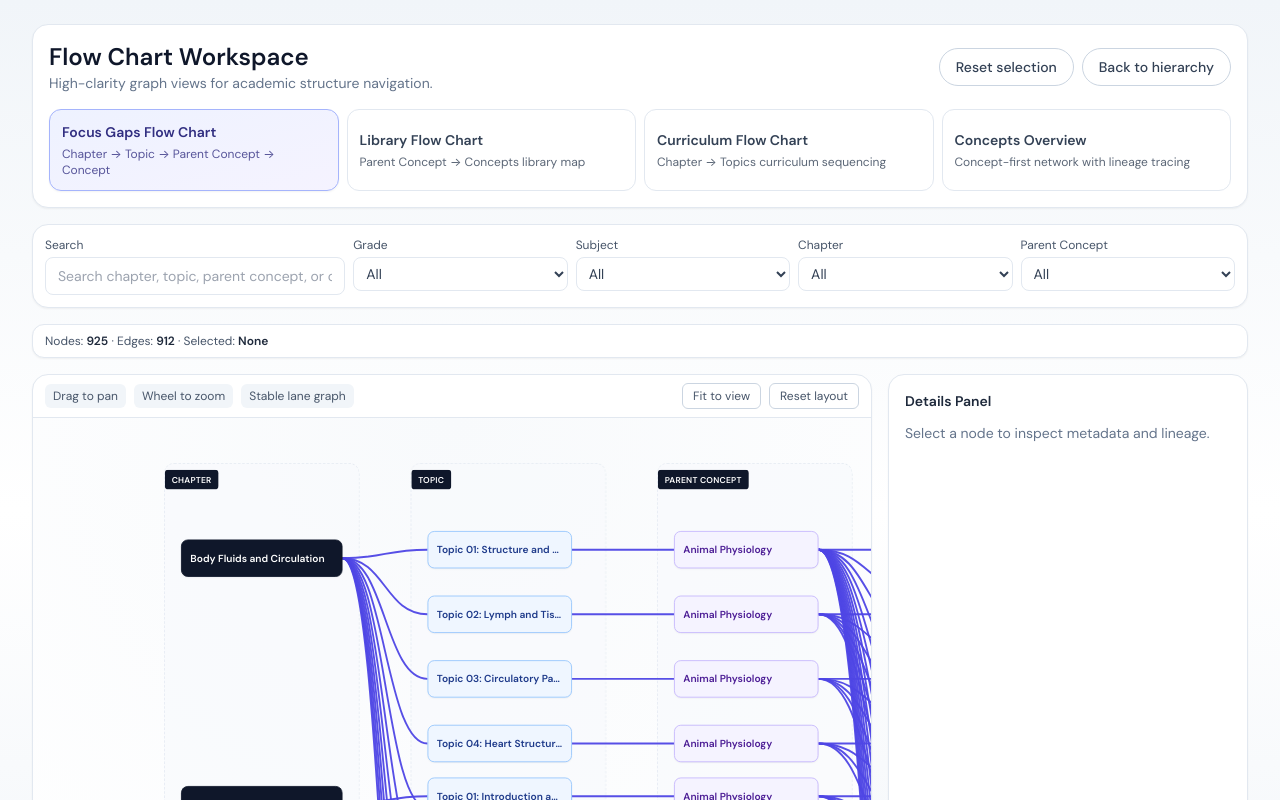
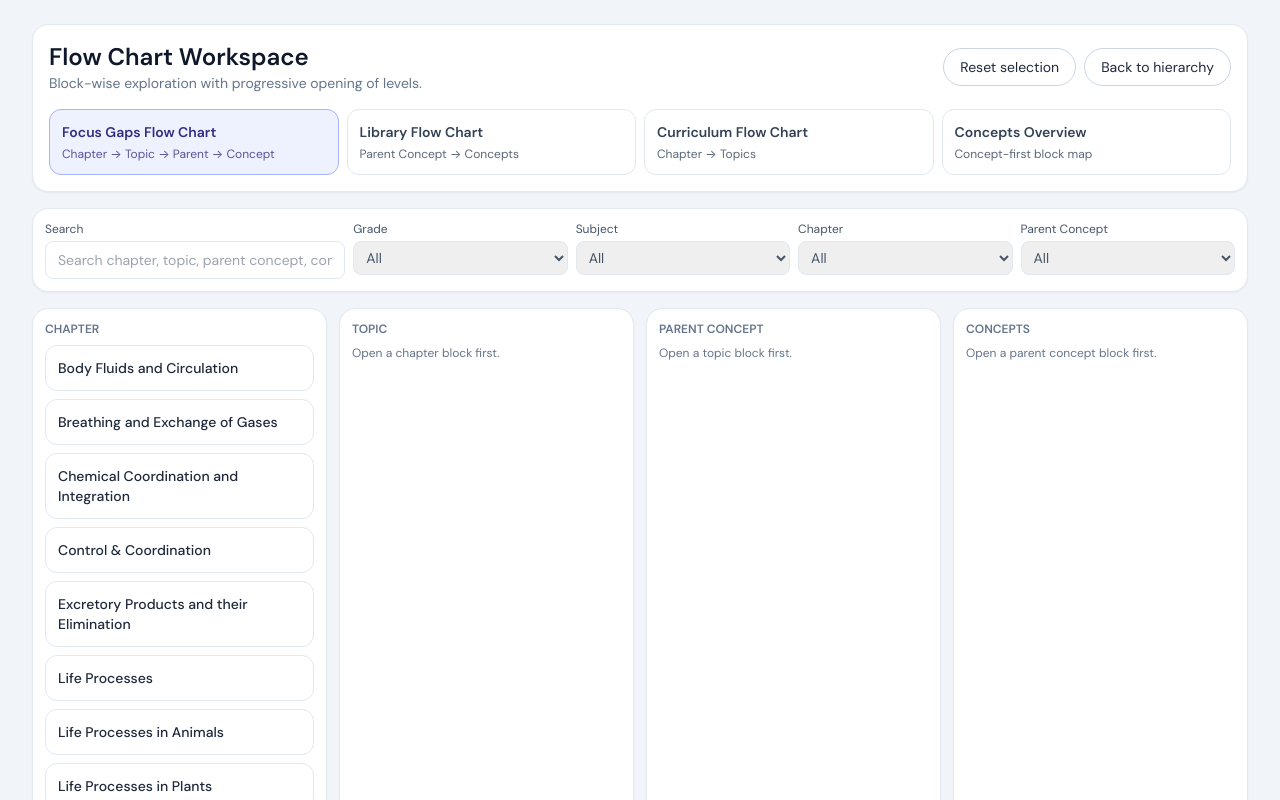
Before and after one commit to mohithmohan07/ConceptMappingFramework, a React (Vite) app: page / in a window 1280 px wide. Both pictures are taken after a click on the button "Open flow chart page". Shown: the top 800 px of the page. Built offline with nearby package versions, Linux system fonts and the light colour scheme.

Commit message:
Switch flow chart to block-wise progressive drilldown UI

```diff
--- a/src/components/FlowChartPage.tsx
+++ b/src/components/FlowChartPage.tsx
@@ -1,172 +1,248 @@
 import { useMemo, useState } from "react";
 import type { ParentConceptNode } from "../data/types";
 import { normalizeConcepts, getFilterOptions } from "./flowchart/adapters";
-import { DetailsPanel } from "./flowchart/DetailsPanel";
-import { FlowChartTabs } from "./flowchart/FlowChartTabs";
-import { FlowChartToolbar } from "./flowchart/FlowChartToolbar";
-import { GraphCanvas } from "./flowchart/GraphCanvas";
-import {
-  buildConceptOverviewGraph,
-  buildCurriculumGraph,
-  buildFocusGapsGraph,
-  buildLibraryGraph,
-} from "./flowchart/graphBuilders";
-import type { FlowFilters, FlowTab, GraphModel, Viewport } from "./flowchart/types";
+import type { FlowFilters, FlowTab, NormalizedConcept } from "./flowchart/types";
 
 type Props = {
   tree: ParentConceptNode[];
   onBack: () => void;
 };
 
-const DEFAULT_VIEWPORT: Viewport = { x: 80, y: 45, zoom: 0.85 };
+function cls(active: boolean) {
+  return active
+    ? "border-indigo-300 bg-indigo-50 text-indigo-900"
+    : "border-slate-200 bg-white text-slate-700 hover:border-slate-300 hover:bg-slate-50";
+}
 
-function gatherConnectedNodeIds(graph: GraphModel, selectedNodeId: string | null) {
-  if (!selectedNodeId) return new Set(graph.nodes.map((node) => node.id));
-  const connected = new Set<string>([selectedNodeId]);
-  graph.edges.forEach((edge) => {
-    if (edge.source === selectedNodeId || edge.target === selectedNodeId) {
-      connected.add(edge.source);
-      connected.add(edge.target);
-    }
+function TabButton({
+  active,
+  label,
+  onClick,
+  subtitle,
+}: {
+  active: boolean;
+  label: string;
+  subtitle: string;
+  onClick: () => void;
+}) {
+  return (
+    <button type="button" onClick={onClick} className={`rounded-xl border p-3 text-left transition ${cls(active)}`}>
+      <p className="text-sm font-semibold">{label}</p>
+      <p className="mt-1 text-xs opacity-80">{subtitle}</p>
+    </button>
+  );
+}
+
+function Block({
+  title,
+  selected,
+  onClick,
+  hint,
+}: {
+  title: string;
+  selected?: boolean;
+  hint?: string;
+  onClick?: () => void;
+}) {
+  return (
+    <button
+      type="button"
+      onClick={onClick}
+      className={`w-full rounded-xl border p-3 text-left transition ${selected ? "border-indigo-300 bg-indigo-50" : "border-slate-200 bg-white hover:border-slate-300"}`}
+    >
+      <p className="text-sm font-medium text-slate-800">{title}</p>
+      {hint && <p className="mt-1 text-xs text-slate-500">{hint}</p>}
+    </button>
+  );
+}
+
+function applyFilters(concepts: NormalizedConcept[], query: string, filters: FlowFilters) {
+  const q = query.trim().toLowerCase();
+  return concepts.filter((c) => {
+    const hit =
+      q.length === 0 ||
+      [c.name, c.chapter, c.topic, c.parentConcept, c.description].join(" ").toLowerCase().includes(q);
+
+    return (
+      hit &&
+      (!filters.grade || c.grade === filters.grade) &&
+      (!filters.subject || c.subject === filters.subject) &&
+      (!filters.chapter || c.chapter === filters.chapter) &&
+      (!filters.parentConcept || c.parentConcept === filters.parentConcept)
+    );
   });
-  return connected;
+}
+
+function Select({ label, value, options, onChange }: { label: string; value: string; options: string[]; onChange: (v: string) => void }) {
+  return (
+    <label className="flex flex-col gap-1 text-xs text-slate-600">
+      {label}
+      <select className="rounded-lg border border-slate-200 px-2 py-1.5 text-sm" value={value} onChange={(e) => onChange(e.target.value)}>
+        <option value="">All</option>
+        {options.map((o) => (
+          <option key={o} value={o}>{o}</option>
+        ))}
+      </select>
+    </label>
+  );
 }
 
 export function FlowChartPage({ tree, onBack }: Props) {
-  const [activeTab, setActiveTab] = useState<FlowTab>("focus-gaps");
+  const [tab, setTab] = useState<FlowTab>("focus-gaps");
   const [query, setQuery] = useState("");
-  const [selectedNodeId, setSelectedNodeId] = useState<string | null>(null);
-  const [filters, setFilters] = useState<FlowFilters>({
-    grade: "",
-    subject: "",
-    chapter: "",
-    parentConcept: "",
-  });
+  const [filters, setFilters] = useState<FlowFilters>({ grade: "", subject: "", chapter: "", parentConcept: "" });
 
-  const [viewportByTab, setViewportByTab] = useState<Record<FlowTab, Viewport>>({
-    "focus-gaps": DEFAULT_VIEWPORT,
-    library: DEFAULT_VIEWPORT,
-    curriculum: DEFAULT_VIEWPORT,
-    "concept-overview": DEFAULT_VIEWPORT,
-  });
+  const [focusChapter, setFocusChapter] = useState<string | null>(null);
+  const [focusTopic, setFocusTopic] = useState<string | null>(null);
+  const [focusParent, setFocusParent] = useState<string | null>(null);
+  const [libraryParent, setLibraryParent] = useState<string | null>(null);
+  const [curriculumChapter, setCurriculumChapter] = useState<string | null>(null);
+  const [selectedConceptId, setSelectedConceptId] = useState<string | null>(null);
 
   const concepts = useMemo(() => normalizeConcepts(tree), [tree]);
   const options = useMemo(() => getFilterOptions(concepts), [concepts]);
+  const filtered = useMemo(() => applyFilters(concepts, query, filters), [concepts, query, filters]);
 
-  const graph = useMemo(() => {
-    switch (activeTab) {
-      case "focus-gaps":
-        return buildFocusGapsGraph(concepts, query, filters);
-      case "library":
-        return buildLibraryGraph(concepts, query, filters);
-      case "curriculum":
-        return buildCurriculumGraph(concepts, query, filters);
-      case "concept-overview":
-        return buildConceptOverviewGraph(concepts, query, filters, selectedNodeId ?? undefined);
-    }
-  }, [activeTab, concepts, query, filters, selectedNodeId]);
+  const chapters = useMemo(() => Array.from(new Set(filtered.map((c) => c.chapter))).sort((a, b) => a.localeCompare(b)), [filtered]);
+  const focusTopics = useMemo(() => Array.from(new Set(filtered.filter((c) => c.chapter === focusChapter).map((c) => c.topic))).sort((a,b)=>a.localeCompare(b)), [filtered, focusChapter]);
+  const focusParents = useMemo(() => Array.from(new Set(filtered.filter((c) => c.chapter === focusChapter && c.topic === focusTopic).map((c) => c.parentConcept))).sort((a,b)=>a.localeCompare(b)), [filtered, focusChapter, focusTopic]);
+  const focusConcepts = useMemo(() => filtered.filter((c) => c.chapter === focusChapter && c.topic === focusTopic && c.parentConcept === focusParent), [filtered, focusChapter, focusTopic, focusParent]);
 
-  const selectedNode = graph.nodes.find((node) => node.id === selectedNodeId) ?? null;
-  const emphasizedNodeIds = useMemo(
-    () => gatherConnectedNodeIds(graph, selectedNodeId),
-    [graph, selectedNodeId],
-  );
+  const libraryParents = useMemo(() => Array.from(new Set(filtered.map((c) => c.parentConcept))).sort((a,b)=>a.localeCompare(b)), [filtered]);
+  const libraryConcepts = useMemo(() => filtered.filter((c) => c.parentConcept === libraryParent), [filtered, libraryParent]);
 
-  const conceptIndex = useMemo(
-    () => new Map(concepts.map((concept) => [concept.id, concept])),
-    [concepts],
-  );
+  const curriculumTopics = useMemo(() => Array.from(new Set(filtered.filter((c) => c.chapter === curriculumChapter).map((c) => c.topic))).sort((a,b)=>a.localeCompare(b)), [filtered, curriculumChapter]);
+  const selectedConcept = filtered.find((c) => c.id === selectedConceptId) ?? null;
 
   return (
-    <div className="min-h-screen bg-gradient-to-b from-slate-100 via-white to-slate-100 px-4 py-6 sm:px-6 lg:px-8">
-      <div className="mx-auto max-w-[1860px] space-y-4">
+    <div className="min-h-screen bg-slate-100 px-4 py-6 sm:px-6 lg:px-8">
+      <div className="mx-auto max-w-[1700px] space-y-4">
         <header className="rounded-2xl border border-slate-200 bg-white p-4 shadow-sm">
           <div className="mb-4 flex flex-wrap items-center justify-between gap-2">
             <div>
               <h1 className="text-2xl font-semibold text-slate-900">Flow Chart Workspace</h1>
-              <p className="text-sm text-slate-500">
-                High-clarity graph views for academic structure navigation.
-              </p>
+              <p className="text-sm text-slate-500">Block-wise exploration with progressive opening of levels.</p>
             </div>
             <div className="flex gap-2">
               <button
                 type="button"
                 onClick={() => {
-                  setSelectedNodeId(null);
-                  setFilters({ grade: "", subject: "", chapter: "", parentConcept: "" });
-                  setQuery("");
+                  setFocusChapter(null); setFocusTopic(null); setFocusParent(null); setLibraryParent(null); setCurriculumChapter(null); setSelectedConceptId(null);
                 }}
-                className="rounded-full border border-slate-300 bg-white px-4 py-2 text-sm font-medium text-slate-700 hover:bg-slate-50"
-              >
-                Reset selection
-              </button>
-              <button
-                type="button"
-                onClick={onBack}
-                className="rounded-full border border-slate-300 bg-white px-4 py-2 text-sm font-medium text-slate-700 hover:bg-slate-50"
-              >
-                Back to hierarchy
-              </button>
+                className="rounded-full border border-slate-300 bg-white px-4 py-2 text-sm"
+              >Reset selection</button>
+              <button type="button" onClick={onBack} className="rounded-full border border-slate-300 bg-white px-4 py-2 text-sm">Back to hierarchy</button>
             </div>
           </div>
 
-          <FlowChartTabs
-            activeTab={activeTab}
-            onTabChange={(nextTab) => {
-              setActiveTab(nextTab);
-              setSelectedNodeId(null);
-            }}
-          />
+          <div className="grid gap-2 md:grid-cols-2 xl:grid-cols-4">
+            <TabButton active={tab === "focus-gaps"} onClick={() => setTab("focus-gaps")} label="Focus Gaps Flow Chart" subtitle="Chapter → Topic → Parent → Concept" />
+            <TabButton active={tab === "library"} onClick={() => setTab("library")} label="Library Flow Chart" subtitle="Parent Concept → Concepts" />
+            <TabButton active={tab === "curriculum"} onClick={() => setTab("curriculum")} label="Curriculum Flow Chart" subtitle="Chapter → Topics" />
+            <TabButton active={tab === "concept-overview"} onClick={() => setTab("concept-overview")} label="Concepts Overview" subtitle="Concept-first block map" />
+          </div>
         </header>
 
-        <FlowChartToolbar
-          query={query}
-          onQueryChange={setQuery}
-          filters={filters}
-          onFiltersChange={setFilters}
-          options={options}
-        />
-
-        <section className="rounded-xl border border-slate-200 bg-white px-3 py-2 text-xs text-slate-600 shadow-sm">
-          Nodes: <span className="font-semibold text-slate-800">{graph.nodes.length}</span> · Edges:{" "}
-          <span className="font-semibold text-slate-800">{graph.edges.length}</span> · Selected:{" "}
-          <span className="font-semibold text-slate-800">{selectedNode ? selectedNode.label : "None"}</span>
+        <section className="rounded-2xl border border-slate-200 bg-white p-3 shadow-sm">
+          <div className="grid gap-2 lg:grid-cols-[1.4fr_repeat(4,minmax(140px,1fr))]">
+            <label className="flex flex-col gap-1 text-xs text-slate-600">Search
+              <input value={query} onChange={(e) => setQuery(e.target.value)} className="rounded-lg border border-slate-200 px-3 py-2 text-sm" placeholder="Search chapter, topic, parent concept, concept" />
+            </label>
+            <Select label="Grade" value={filters.grade} options={options.grades} onChange={(v) => setFilters({ ...filters, grade: v })} />
+            <Select label="Subject" value={filters.subject} options={options.subjects} onChange={(v) => setFilters({ ...filters, subject: v })} />
+            <Select label="Chapter" value={filters.chapter} options={options.chapters} onChange={(v) => setFilters({ ...filters, chapter: v })} />
+            <Select label="Parent Concept" value={filters.parentConcept} options={options.parentConcepts} onChange={(v) => setFilters({ ...filters, parentConcept: v })} />
+          </div>
         </section>
 
-        {graph.nodes.length === 0 ? (
-          <section className="rounded-2xl border border-dashed border-slate-300 bg-white p-8 text-center text-sm text-slate-500">
-            {graph.emptyMessage ?? "No nodes match your current search/filter combination."}
+        {tab === "focus-gaps" && (
+          <section className="grid gap-3 xl:grid-cols-4">
+            <div className="rounded-2xl border border-slate-200 bg-white p-3 shadow-sm space-y-2">
+              <h3 className="text-xs font-semibold uppercase text-slate-500">Chapter</h3>
+              {chapters.map((ch) => <Block key={ch} title={ch} selected={focusChapter===ch} onClick={() => { setFocusChapter(ch); setFocusTopic(null); setFocusParent(null); }} />)}
+            </div>
+            <div className="rounded-2xl border border-slate-200 bg-white p-3 shadow-sm space-y-2">
+              <h3 className="text-xs font-semibold uppercase text-slate-500">Topic</h3>
+              {focusTopics.length===0 && <p className="text-xs text-slate-500">Open a chapter block first.</p>}
+              {focusTopics.map((t) => <Block key={t} title={t} selected={focusTopic===t} onClick={() => { setFocusTopic(t); setFocusParent(null); }} />)}
+            </div>
+            <div className="rounded-2xl border border-slate-200 bg-white p-3 shadow-sm space-y-2">
+              <h3 className="text-xs font-semibold uppercase text-slate-500">Parent Concept</h3>
+              {focusParents.length===0 && <p className="text-xs text-slate-500">Open a topic block first.</p>}
+              {focusParents.map((p) => <Block key={p} title={p} selected={focusParent===p} onClick={() => setFocusParent(p)} />)}
+            </div>
+            <div className="rounded-2xl border border-slate-200 bg-white p-3 shadow-sm space-y-2">
+              <h3 className="text-xs font-semibold uppercase text-slate-500">Concepts</h3>
+              {focusConcepts.length===0 && <p className="text-xs text-slate-500">Open a parent concept block first.</p>}
+              {focusConcepts.map((c) => (
+                <Block
+                  key={c.id}
+                  title={c.name}
+                  hint={`Gap ${c.gapScore ?? "-"} · Coverage ${c.coverage ?? "-"}`}
+                  selected={selectedConceptId===c.id}
+                  onClick={() => setSelectedConceptId(c.id)}
+                />
+              ))}
+            </div>
           </section>
-        ) : (
-          <div className="flex flex-col gap-4 xl:flex-row">
-            <div className="min-w-0 flex-1">
-              <GraphCanvas
-                graph={graph}
-                selectedNodeId={selectedNodeId}
-                emphasizedNodeIds={emphasizedNodeIds}
-                viewport={viewportByTab[activeTab]}
-                onViewportChange={(next) =>
-                  setViewportByTab((prev) => ({
-                    ...prev,
-                    [activeTab]: next,
-                  }))
-                }
-                onSelectNode={setSelectedNodeId}
-                onResetLayout={() =>
-                  setViewportByTab((prev) => ({
-                    ...prev,
-                    [activeTab]: DEFAULT_VIEWPORT,
-                  }))
-                }
-              />
+        )}
+
+        {tab === "library" && (
+          <section className="grid gap-3 xl:grid-cols-[320px_1fr]">
+            <div className="rounded-2xl border border-slate-200 bg-white p-3 shadow-sm space-y-2">
+              <h3 className="text-xs font-semibold uppercase text-slate-500">Parent Concepts</h3>
+              {libraryParents.map((p) => <Block key={p} title={p} selected={libraryParent===p} onClick={() => setLibraryParent(p)} />)}
             </div>
+            <div className="rounded-2xl border border-slate-200 bg-white p-3 shadow-sm">
+              <h3 className="mb-2 text-xs font-semibold uppercase text-slate-500">Concept Library</h3>
+              <div className="grid gap-2 sm:grid-cols-2 xl:grid-cols-3">
+                {libraryConcepts.map((c) => (
+                  <Block key={c.id} title={c.name} hint={`Grade ${c.grade} · ${c.chapter} · ${c.topic}`} selected={selectedConceptId===c.id} onClick={() => setSelectedConceptId(c.id)} />
+                ))}
+              </div>
+              {libraryParent && libraryConcepts.length===0 && <p className="mt-2 text-xs text-slate-500">No concepts for this parent concept in current filter.</p>}
+            </div>
+          </section>
+        )}
 
-            <DetailsPanel
-              selectedNode={selectedNode}
-              conceptIndex={conceptIndex}
-              onJumpTab={(tab) => setActiveTab(tab)}
-            />
-          </div>
+        {tab === "curriculum" && (
+          <section className="grid gap-3 xl:grid-cols-[320px_1fr]">
+            <div className="rounded-2xl border border-slate-200 bg-white p-3 shadow-sm space-y-2">
+              <h3 className="text-xs font-semibold uppercase text-slate-500">Chapters</h3>
+              {chapters.map((ch) => <Block key={ch} title={ch} selected={curriculumChapter===ch} onClick={() => setCurriculumChapter(ch)} />)}
+            </div>
+            <div className="rounded-2xl border border-slate-200 bg-white p-3 shadow-sm">
+              <h3 className="mb-2 text-xs font-semibold uppercase text-slate-500">Topics</h3>
+              <div className="grid gap-2 sm:grid-cols-2 xl:grid-cols-3">
+                {curriculumTopics.map((t) => <Block key={t} title={t} />)}
+              </div>
+              {curriculumChapter && curriculumTopics.length===0 && <p className="mt-2 text-xs text-slate-500">No topics in current filter.</p>}
+            </div>
+          </section>
+        )}
+
+        {tab === "concept-overview" && (
+          <section className="grid gap-3 xl:grid-cols-[1.4fr_1fr]">
+            <div className="rounded-2xl border border-slate-200 bg-white p-3 shadow-sm">
+              <h3 className="mb-2 text-xs font-semibold uppercase text-slate-500">Concept Blocks</h3>
+              <div className="grid gap-2 sm:grid-cols-2 xl:grid-cols-3">
+                {filtered.map((c) => <Block key={c.id} title={c.name} hint={`${c.parentConcept} · ${c.topic}`} selected={selectedConceptId===c.id} onClick={() => setSelectedConceptId(c.id)} />)}
+              </div>
+            </div>
+            <div className="rounded-2xl border border-slate-200 bg-white p-3 shadow-sm">
+              <h3 className="mb-2 text-xs font-semibold uppercase text-slate-500">Selected Concept Context</h3>
+              {!selectedConcept && <p className="text-sm text-slate-500">Pick a concept block to inspect lineage.</p>}
+              {selectedConcept && (
+                <div className="space-y-2">
+                  <div className="rounded-lg border border-slate-200 bg-slate-50 p-2 text-sm"><span className="font-semibold">Concept:</span> {selectedConcept.name}</div>
+                  <div className="rounded-lg border border-slate-200 bg-slate-50 p-2 text-sm"><span className="font-semibold">Parent Concept:</span> {selectedConcept.parentConcept}</div>
+                  <div className="rounded-lg border border-slate-200 bg-slate-50 p-2 text-sm"><span className="font-semibold">Topic:</span> {selectedConcept.topic}</div>
+                  <div className="rounded-lg border border-slate-200 bg-slate-50 p-2 text-sm"><span className="font-semibold">Chapter:</span> {selectedConcept.chapter}</div>
+                  <div className="rounded-lg border border-slate-200 bg-slate-50 p-2 text-sm"><span className="font-semibold">Description:</span> {selectedConcept.description || "—"}</div>
+                </div>
+              )}
+            </div>
+          </section>
         )}
       </div>
     </div>
```
